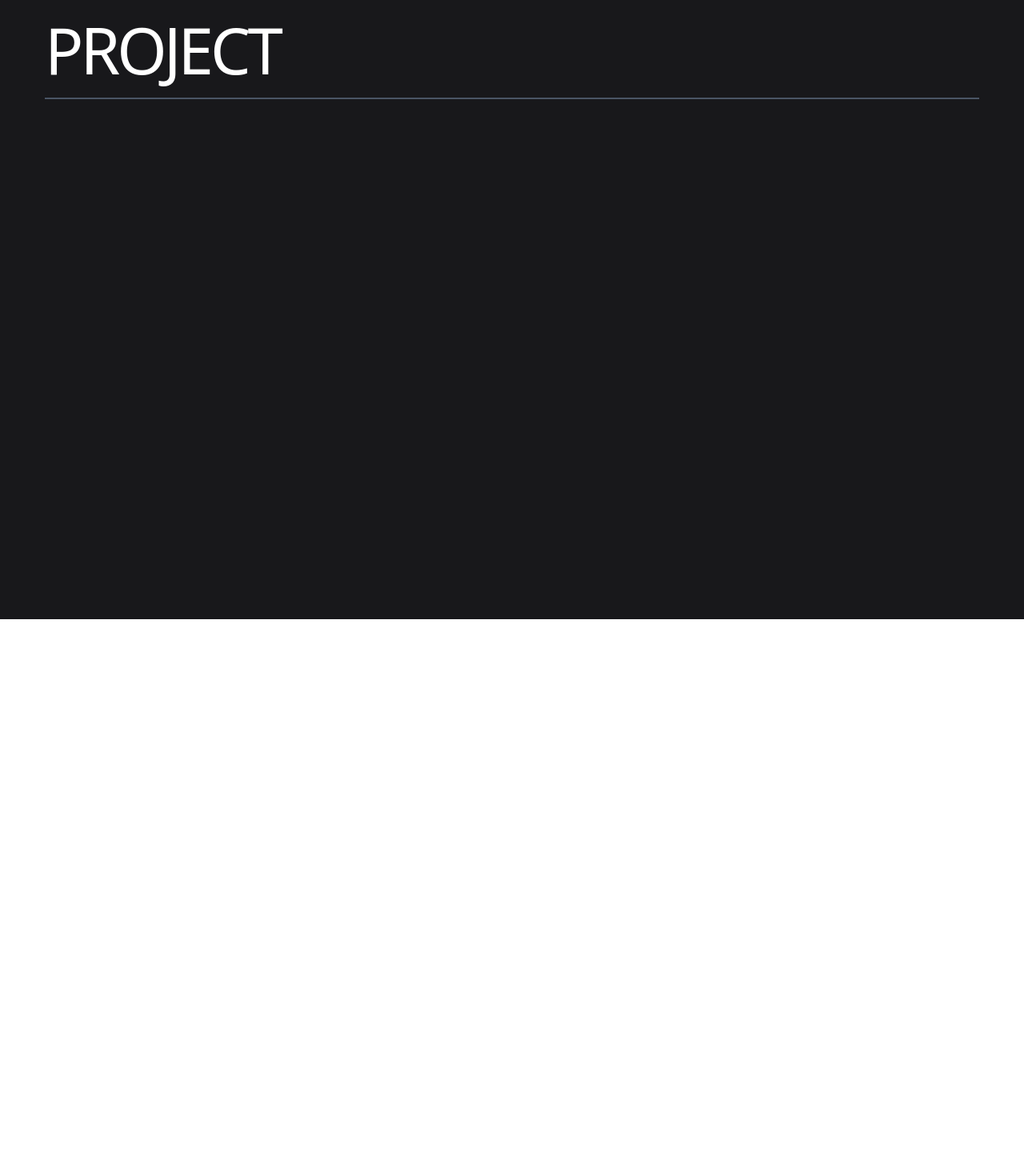
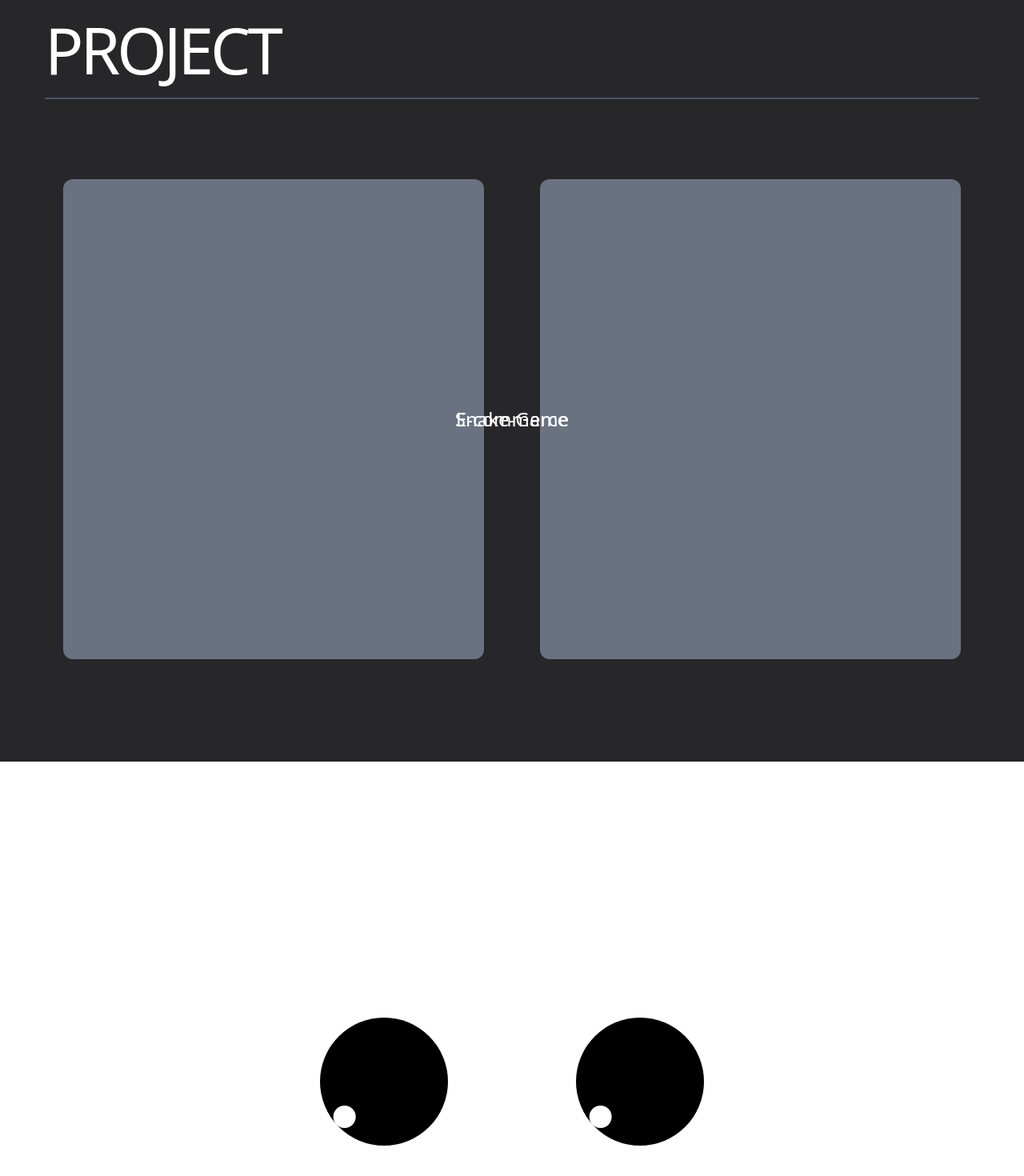
Before and after one commit to SowreeshUndru/main, a React (Vite) app: page / in a window 1280 px wide. Shown: the part 3120-4590 px from the top of the page at 80% size. Before the commit the page ends 3894 px from the top, so only its background shows below. Built offline with nearby package versions, Linux system fonts and the light colour scheme.

Commit message:
3rd phase

```diff
--- a/src/App.jsx
+++ b/src/App.jsx
@@ -5,6 +5,8 @@ import Mar from './components/Mar';
 import About from './components/about';
 import Eyes from './components/Eyes';
 import Project from './components/project';
+import Links from './components/Links';
+
 export default function App() {
   return (
     <div className='w-full min-h-screen  text-white bg-zinc-900'>
@@ -14,6 +16,8 @@ export default function App() {
      <About/>
      <Eyes/>
      <Project/>
+     <Eyes/>
+     <Links/>
     </div>
 
   )
--- a/src/components/Eyes.jsx
+++ b/src/components/Eyes.jsx
@@ -21,7 +21,7 @@ function Eyes() {
 
   })
   return (
-    <div className='flex justify-center bg-[#315839] h-[100vh] w-[100vw]'>
+    <div className='flex justify-center bg-white h-[100vh] w-[100vw]'>
       <div className=' mt-20 h-[80vh] w-[80vw] flex justify-center items-center bg-cover bg-center bg-[url("../images/canva-green-illustrative-organic-plant-zoom-virtual-background-fpJFOduK3w4.jpg")]'>
 
         <div className='w-[60%] h-1/2  flex gap-20 justify-center items-center'>
--- /dev/null
+++ b/src/components/Links.jsx
@@ -0,0 +1,30 @@
+import React from 'react'
+
+function Links() {
+    return (
+
+
+
+        <div className='w-[100vw] h-[100vh] text-black bg-zinc-700'>
+            <div className='grid grid-cols-2 gap-4'>
+                <div className='flex   gap-15  px-8 py-25 flex-col '>
+                    <h1 className='uppercase text-white text-4xl font-bold tracking-tighter leading-none'>social media</h1>
+                    {["Instagram", "Facebook", "Github", "Linkedin"].map(function (item, index) {
+                        return <div className='bg-zinc-300  rounded-full w-20 flex justify-center items-center'><a href="####" className='text-gray-700'  >{item}</a></div>
+                    })}
+                </div>
+                <div className='flex flex-col gap-15  px-8 py-25 '>
+                <h1 className='uppercase text-white text-4xl font-bold tracking-tighter leading-none'>Deployed versions of my projects</h1>
+
+                </div>
+
+            </div>
+
+        </div>
+
+
+
+    )
+}
+
+export default Links
--- a/src/components/Project.jsx
+++ b/src/components/Project.jsx
@@ -1,12 +1,31 @@
 import React from 'react'
 
-function project() {
+function Project() {
   return (
-    <div className='h-[100vh] w-[100vw] min-h-screen bg-zinc-900 px-14 py-7'>
-       <h1 className='text-[500%] uppercase font-["Neue_Montreal"] tracking-tighter border-b-2 border-gray-600'>project</h1>
+    <div className=' w-[100vw] min-h-screen bg-[#27272A] px-14 py-7'>
+      <h1 className='text-[500%] uppercase font-["Neue_Montreal"] tracking-tighter border-b-2 border-gray-600'>project</h1>
 
+      <div className=' relative flex  h-[100vh] w-full  gap-[6%] items-center  justify-center'>
+
+      {["E-commerce", "Snake-Game"].map((item, index) => (
+          <div className='absolute' key={index}>
+            {item.split("").map((character, charIndex) => (
+              <span key={charIndex} className="text-white text-2xl">{character}</span>
+            ))}
+          </div>
+        ))}
+
+        <div className='h-[75%] w-[45%] bg-gray-500 rounded-xl'>
+
+        </div>
+
+        <div className='h-[75%] w-[45%] bg-gray-500 rounded-xl'>
+
+        </div>
+
+      </div>
     </div>
   )
 }
 
-export default project
+export default Project
```
